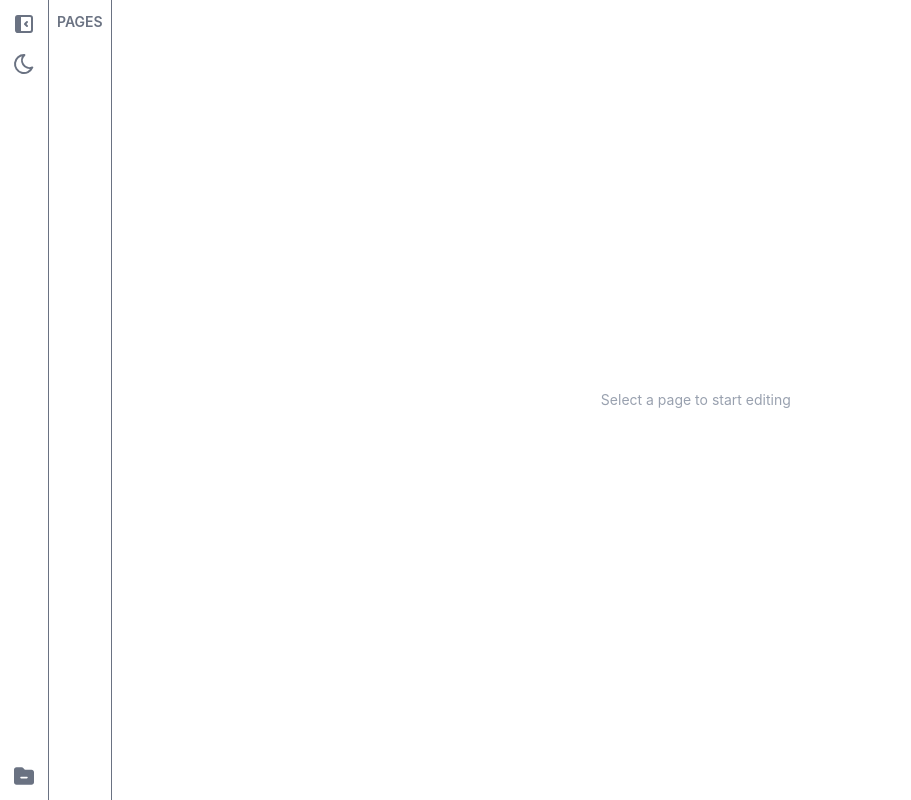
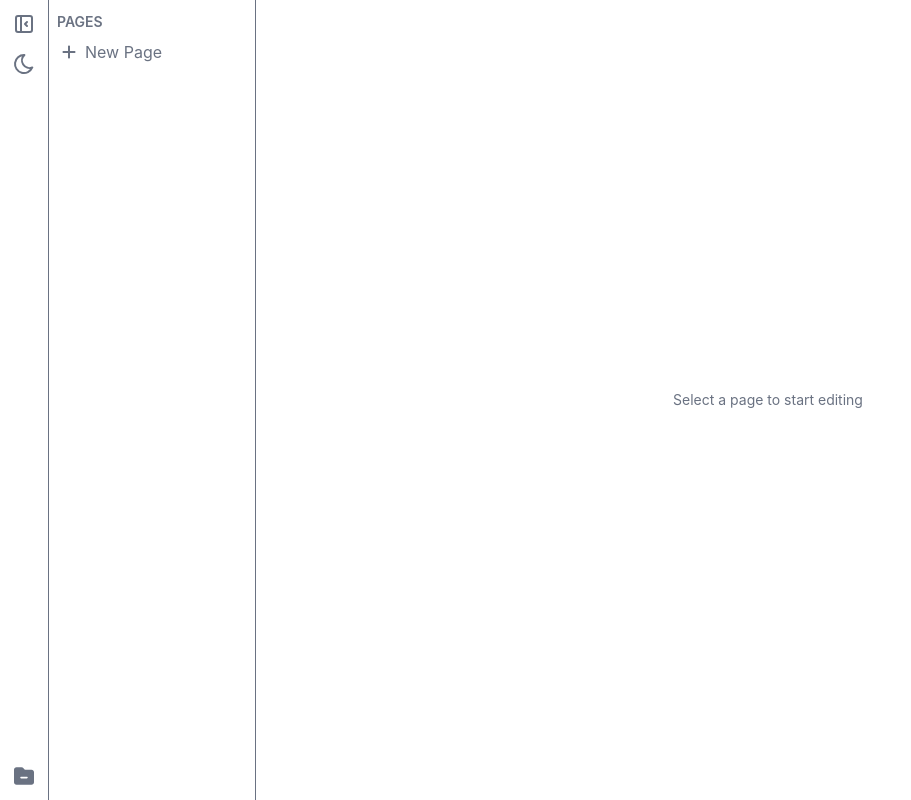
Before and after one commit to l-chess/FossNote, a React (Vite) app: page / in a window 1280 px wide. Shown: the whole page, without its empty margins (0-911 px from the left). Built offline with nearby package versions, Linux system fonts and the light colour scheme.

Commit message:
global custom colours

```diff
--- a/src/main/ipc/files.ts
+++ b/src/main/ipc/files.ts
@@ -1,4 +1,4 @@
-import { readdir, readFile, writeFile } from "node:fs/promises";
+import { readdir, readFile, rename, writeFile } from "node:fs/promises";
 import { join, relative } from "node:path";
 import { dialog, ipcMain } from "electron";
 
@@ -44,4 +44,11 @@ export function registerFileHandlers(): void {
     const filePath = join(vaultPath, `${pageName}.md`);
     await writeFile(filePath, content, "utf-8");
   });
+
+  ipcMain.handle("page:rename", async (_, vaultPath: string, oldName: string, newName: string) => {
+    const oldPath = join(vaultPath, `${oldName}.md`);
+    const newPath = join(vaultPath, `${newName}.md`);
+    await rename(oldPath, newPath);
+    return newName;
+  });
 }
--- a/src/preload/index.d.ts
+++ b/src/preload/index.d.ts
@@ -6,6 +6,7 @@ export interface IApi {
   page: {
     read: (vaultPath: string, pageName: string) => Promise<string>;
     write: (vaultPath: string, pageName: string, content: string) => Promise<void>;
+    rename: (vaultPath: string, oldName: string, newName: string) => Promise<string>;
   };
 }
 
--- a/src/preload/index.ts
+++ b/src/preload/index.ts
@@ -11,6 +11,8 @@ const api = {
       ipcRenderer.invoke("page:read", vaultPath, pageName),
     write: (vaultPath: string, pageName: string, content: string) =>
       ipcRenderer.invoke("page:write", vaultPath, pageName, content),
+    rename: (vaultPath: string, oldName: string, newName: string) =>
+      ipcRenderer.invoke("page:rename", vaultPath, oldName, newName),
   },
 };
 
--- a/src/renderer/src/App.tsx
+++ b/src/renderer/src/App.tsx
@@ -16,8 +16,13 @@ function App(): React.JSX.Element {
     setActivePage(null);
   };
 
+  const handleRename = (oldName: string, newName: string) => {
+    setFiles((prev) => prev.map((f) => (f === oldName ? newName : f)));
+    setActivePage(newName);
+  };
+
   return (
-    <div className="flex h-screen w-screen bg-white text-black dark:bg-gray-900 dark:text-white overflow-hidden">
+    <div className="flex h-screen w-screen bg-bg text-primary dark:bg-bg-dark dark:text-primary-dark overflow-hidden">
       <Sidebar
         files={files}
         activePage={activePage}
@@ -26,9 +31,9 @@ function App(): React.JSX.Element {
       />
       <main className="flex-1 overflow-y-auto">
         {activePage && vaultPath ? (
-          <Editor vaultPath={vaultPath} pageName={activePage} />
+          <Editor vaultPath={vaultPath} pageName={activePage} onRename={handleRename} />
         ) : (
-          <div className="flex flex-col items-center justify-center h-full text-gray-400 text-sm">
+          <div className="flex flex-col items-center justify-center h-full text-secondary text-sm">
             Select a page to start editing
           </div>
         )}
--- a/src/renderer/src/components/ui/FileTreeItem.tsx
+++ b/src/renderer/src/components/ui/FileTreeItem.tsx
@@ -21,7 +21,7 @@ export const FileTreeItem = ({ node, activePage, onPageSelect, depth }: FileTree
         label={node.name}
         onClick={() => onPageSelect(node.path)}
         style={{ paddingLeft: `${depth * 12 + 8}px` }}
-        className={`text-left ${isActive ? "bg-gray-200 dark:bg-gray-700 hover:bg-gray-300 dark:hover:bg-gray-600" : "hover:bg-gray-200 dark:hover:bg-gray-700"}`}
+        className={`text-left mt-1 ${isActive ? "bg-hover dark:bg-hover-dark hover:bg-xhover dark:hover:bg-xhover-dark" : "hover:bg-hover dark:hover:bg-hover-dark"}`}
       />
     );
   }
--- a/src/renderer/src/components/ui/FolderButton.tsx
+++ b/src/renderer/src/components/ui/FolderButton.tsx
@@ -13,13 +13,13 @@ export const FolderButton = ({ name, depth, children, defaultOpen = false }: Fol
   const [open, setOpen] = useState(defaultOpen);
 
   return (
-    <div className="w-full">
+    <div className="w-full my-1">
       <Button
         label={name}
         icon={open ? <TbChevronDown /> : <TbChevronRight />}
         onClick={() => setOpen(!open)}
         style={{ paddingLeft: `${depth * 12 + 8}px` }}
-        className="hover:bg-gray-200 dark:hover:bg-gray-700"
+        className="hover:bg-hover dark:hover:bg-hover-dark"
       />
       <div
         className={`overflow-hidden transition-all duration-200 ${open ? "max-h-screen" : "max-h-0"}`}
--- a/src/renderer/src/components/ui/IconButton.tsx
+++ b/src/renderer/src/components/ui/IconButton.tsx
@@ -13,7 +13,7 @@ export const IconButton = ({ label, ariaLabel, onClick, className }: IconButtonP
       type="button"
       onClick={onClick}
       aria-label={ariaLabel}
-      className={`flex cursor-pointer rounded-md aspect-square w-10 hover:bg-gray-200 dark:hover:bg-gray-700 justify-center items-center ${className}`}
+      className={`flex cursor-pointer rounded-md aspect-square w-10 hover:bg-hover dark:hover:bg-hover-dark justify-center items-center ${className}`}
     >
       {label}
     </button>
--- a/src/renderer/src/features/Editor.tsx
+++ b/src/renderer/src/features/Editor.tsx
@@ -1,14 +1,18 @@
 import Placeholder from "@tiptap/extension-placeholder";
 import { EditorContent, useEditor } from "@tiptap/react";
 import StarterKit from "@tiptap/starter-kit";
-import { useEffect } from "react";
+import { useEffect, useRef } from "react";
 
 export type EditorProps = {
   vaultPath: string;
   pageName: string;
+  onRename: (oldName: string, newName: string) => void;
 };
 
-export const Editor = ({ vaultPath, pageName }: EditorProps) => {
+export const Editor = ({ vaultPath, pageName, onRename }: EditorProps) => {
+  const displayName = pageName.split("/").pop() ?? pageName;
+  const titleRef = useRef<HTMLHeadingElement>(null);
+
   const editor = useEditor({
     extensions: [
       StarterKit,
@@ -34,8 +38,49 @@ export const Editor = ({ vaultPath, pageName }: EditorProps) => {
     });
   }, [vaultPath, pageName, editor]);
 
+  // Keep title in sync when page changes
+  useEffect(() => {
+    if (titleRef.current) {
+      titleRef.current.textContent = displayName;
+    }
+  }, [displayName]);
+
+  const handleTitleBlur = async () => {
+    const newDisplayName = titleRef.current?.textContent?.trim();
+    if (!newDisplayName || newDisplayName === displayName) return;
+
+    // Rebuild full path with new name
+    const parts = pageName.split("/");
+    parts[parts.length - 1] = newDisplayName;
+    const newPageName = parts.join("/");
+
+    await window.api.page.rename(vaultPath, pageName, newPageName);
+    onRename(pageName, newPageName);
+  };
+
+  const handleTitleKeyDown = (e: React.KeyboardEvent<HTMLHeadingElement>) => {
+    if (e.key === "Enter") {
+      e.preventDefault();
+      titleRef.current?.blur();
+    }
+    if (e.key === "Escape") {
+      if (titleRef.current) titleRef.current.textContent = displayName;
+      titleRef.current?.blur();
+    }
+  };
+
   return (
     <div className="max-w-screen mx-auto px-12 py-16 h-full">
+      <h1
+        ref={titleRef}
+        contentEditable
+        suppressContentEditableWarning
+        onBlur={handleTitleBlur}
+        onKeyDown={handleTitleKeyDown}
+        className="text-2xl font-bold focus:outline-none"
+      >
+        {displayName}
+      </h1>
       <EditorContent editor={editor} className="h-full text-base leading-7" />
     </div>
   );
--- a/src/renderer/src/features/Sidebar.tsx
+++ b/src/renderer/src/features/Sidebar.tsx
@@ -1,9 +1,10 @@
+import { Button } from "@renderer/components/ui/Button";
 import { IconButton } from "@renderer/components/ui/IconButton";
 import { ThemeToggle } from "@renderer/components/ui/ThemeToggle";
 import { buildTree } from "@renderer/lib/fileTree";
 import { useMemo, useState } from "react";
-import { FaFolderMinus } from "react-icons/fa6";
-import { TbLayoutSidebarLeftCollapseFilled, TbLayoutSidebarLeftExpand } from "react-icons/tb";
+import { FaFolderMinus, FaPlus } from "react-icons/fa6";
+import { TbLayoutSidebarLeftCollapse, TbLayoutSidebarLeftExpandFilled } from "react-icons/tb";
 import { FileTree } from "./FileTree";
 
 export type SidebarProps = {
@@ -18,11 +19,13 @@ export const Sidebar = ({ files, activePage, onPageSelect, onOpenVault }: Sideba
   const tree = useMemo(() => buildTree(files), [files]);
 
   return (
-    <div className="flex h-screen shrink-0 max-w-1/5">
+    <div className="flex h-screen shrink-0 min-w-3xs w-1/5">
       {/* icon strip */}
-      <div className="border-r border-gray-500 left-0 p-1 flex flex-col items-center text-gray-500">
+      <div
+        className={`border-r border-secondary left-0 p-1 flex flex-col items-center text-secondary ${collapsed && "border-none"}`}
+      >
         <IconButton
-          label={collapsed ? <TbLayoutSidebarLeftExpand /> : <TbLayoutSidebarLeftCollapseFilled />}
+          label={collapsed ? <TbLayoutSidebarLeftExpandFilled /> : <TbLayoutSidebarLeftCollapse />}
           ariaLabel={collapsed ? "Expand Sidebar" : "Collapse Sidebar"}
           onClick={() => setCollapsed(!collapsed)}
           className="text-2xl"
@@ -37,12 +40,16 @@ export const Sidebar = ({ files, activePage, onPageSelect, onOpenVault }: Sideba
       </div>
 
       {/* sliding panel */}
-      {/* sliding panel */}
       <div
-        className={`flex flex-col transition-all duration-300 ease-in-out border-r border-gray-500 overflow-y-scroll ${collapsed ? "w-0" : "w-full"}`}
+        className={`flex flex-col transition-all duration-300 ease-in-out border-r border-secondary overflow-y-scroll ${collapsed ? "w-0" : "w-full"}`}
       >
-        <div className="flex flex-col px-2 gap-1 w-full overflow-hidden">
-          <span className="font-semibold uppercase text-sm text-gray-500 mt-3">Pages</span>
+        <div className="flex flex-col px-2 gap-1 w-full">
+          <span className="font-semibold uppercase text-sm text-secondary mt-3">Pages</span>
+          <Button
+            label="New Page"
+            icon={<FaPlus />}
+            className="hover:bg-hover dark:hover:bg-hover-dark text-secondary gap-2"
+          />
           <FileTree nodes={tree} activePage={activePage} onPageSelect={onPageSelect} />
         </div>
       </div>
--- a/src/renderer/src/index.css
+++ b/src/renderer/src/index.css
@@ -1,5 +1,16 @@
 @import "tailwindcss";
-@custom-variant dark (&:where(.dark, .dark *));
+
+@theme {
+  --color-bg: #fff;
+  --color-bg-dark: #000;
+  --color-primary: #000;
+  --color-primary-dark: #fff;
+  --color-secondary: #6a7282;
+  --color-hover: #e5e7eb;
+  --color-hover-dark: #364153;
+  --color-xhover: #d1d5dc;
+  --color-xhover-dark: #45556c;
+}
 
 * {
   scrollbar-width: none;
@@ -9,6 +20,8 @@
   scrollbar-width: thin;
   scrollbar-color: #d1d5db transparent;
 }
+
+@custom-variant dark (&:where(.dark, .dark *));
 
 .dark *:hover {
   scrollbar-color: #4b5563 transparent;
```
Also changed, not shown: package.json (+6 -1 lines), 1 other file (tests, documents, lock files or other folders).
